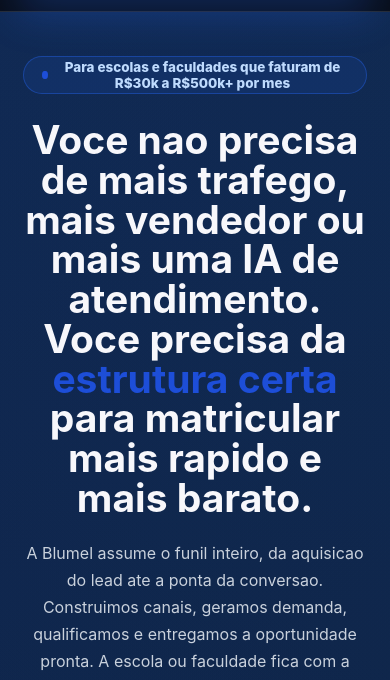
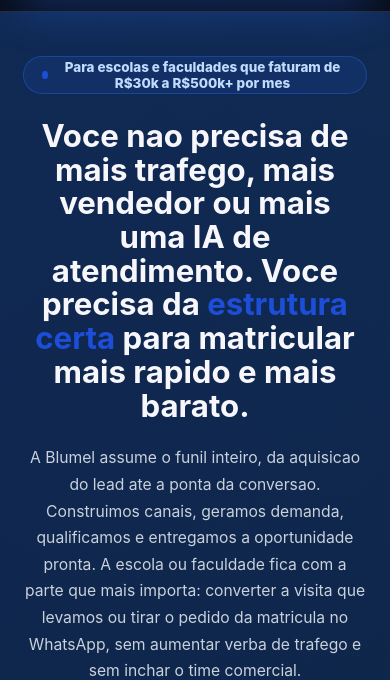
Before and after one commit to Gabrielsandbox/Blumel-Landing, a plain HTML site: page index.html in a window 390 px wide. Shown: the part 161-841 px from the top of the page. Drawn offline with Linux system fonts and the light colour scheme.

Commit message:
Reduce hero font scale

```diff
--- a/styles.css
+++ b/styles.css
@@ -241,8 +241,8 @@ p {
 h1 {
   max-width: 980px;
   margin: 26px 0 22px;
-  font-size: clamp(2.45rem, 5vw, 4.75rem);
-  line-height: 0.98;
+  font-size: clamp(2rem, 4vw, 3.65rem);
+  line-height: 1.06;
   letter-spacing: 0;
   text-wrap: balance;
 }
@@ -256,7 +256,7 @@ h1 em {
   max-width: 900px;
   margin: 0 0 32px;
   color: #c9d1dc;
-  font-size: clamp(1rem, 1.5vw, 1.18rem);
+  font-size: clamp(0.98rem, 1.25vw, 1.08rem);
   line-height: 1.7;
 }
 
@@ -957,8 +957,8 @@ dialog::backdrop {
   }
 
   h1 {
-    font-size: clamp(2.25rem, 10vw, 3.05rem);
-    line-height: 1.02;
+    font-size: clamp(1.9rem, 8vw, 2.55rem);
+    line-height: 1.08;
   }
 
   .hero-actions {
```
